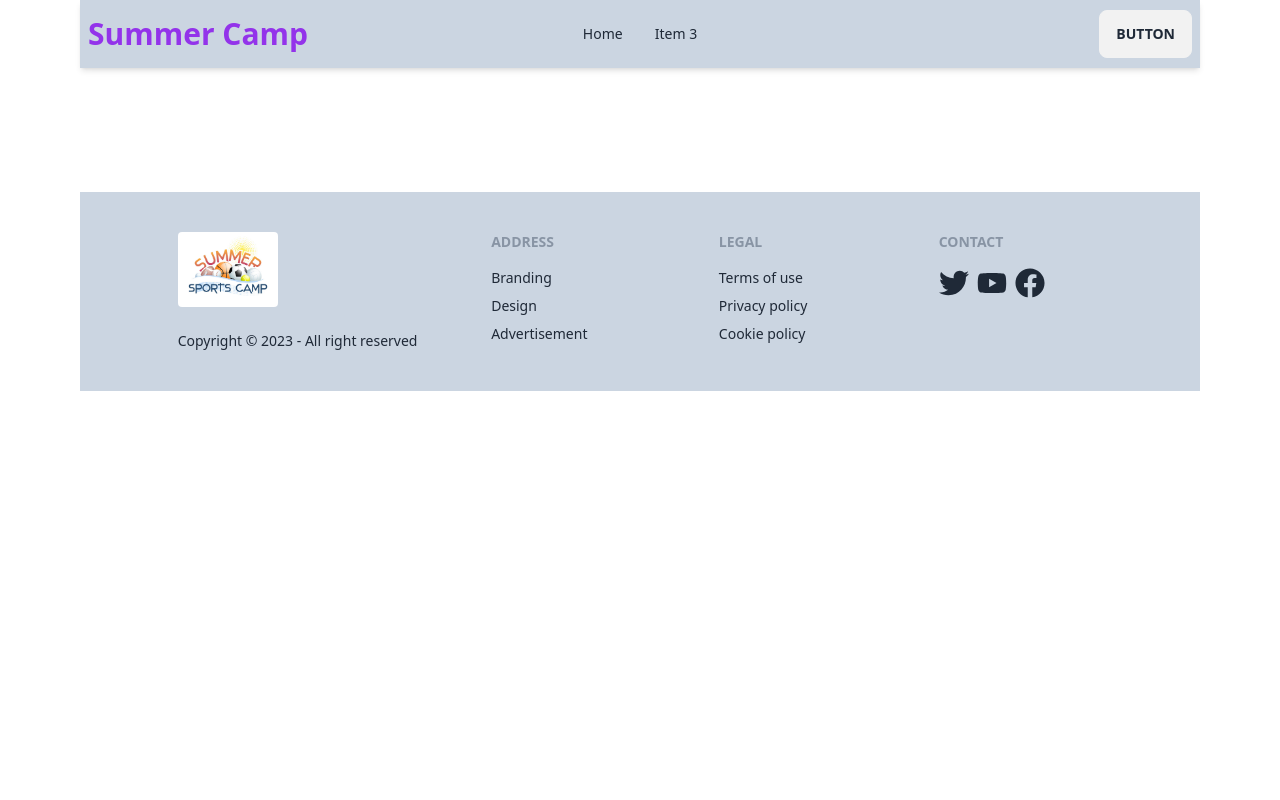
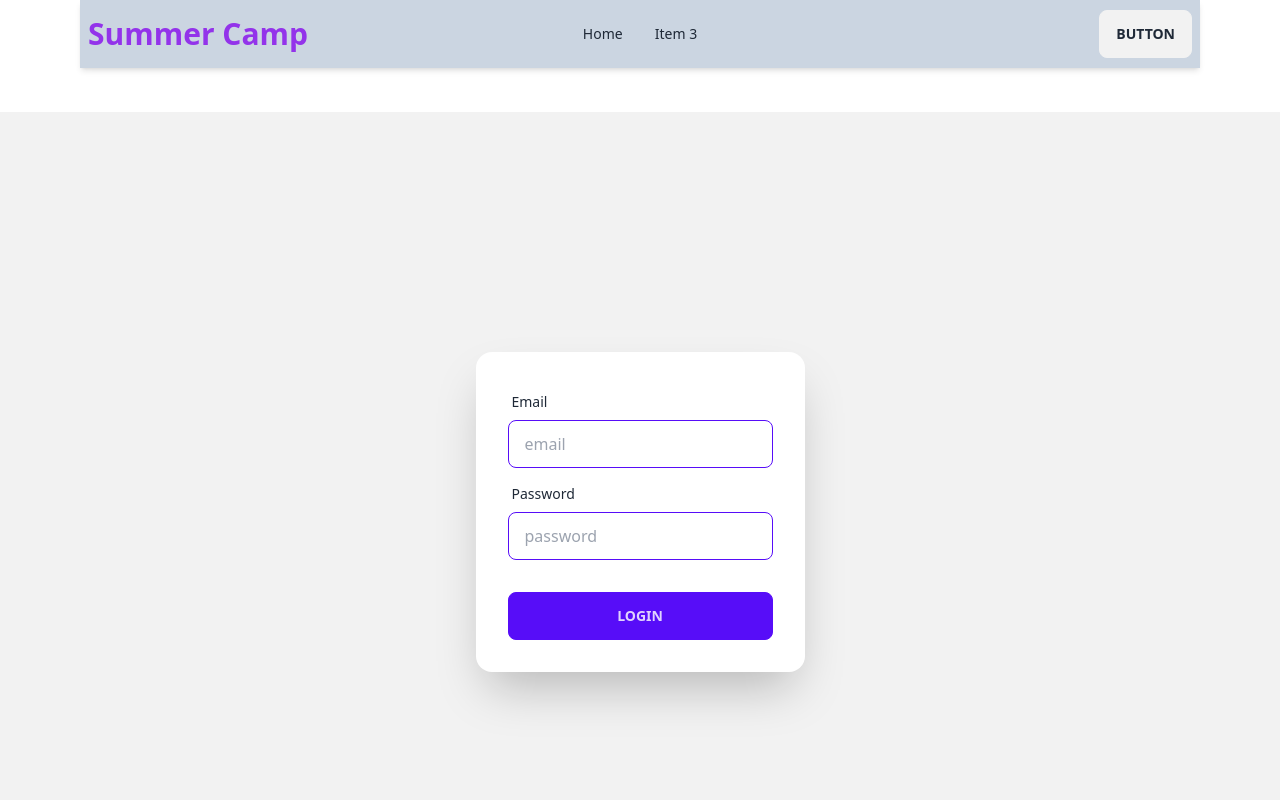
Before and after one commit to RifatHossain41/Summer-Camp-School, a React (Vite) app: page /login in a window 1280 px wide. Shown: the top 800 px of the page. Built offline with nearby package versions, Linux system fonts and the light colour scheme; no server answers.

Commit message:
added login page

```diff
--- a/src/Pages/Login/Login.jsx
+++ b/src/Pages/Login/Login.jsx
@@ -1,11 +1,59 @@
-
+import { useContext } from "react";
+import { useForm } from "react-hook-form";
+import { AuthContext } from "../../provider/AuthProvider";
+import Swal from "sweetalert2";
+import { useLocation, useNavigate } from "react-router-dom";
 
 const Login = () => {
+  const {signIn} = useContext(AuthContext)
+  const navigate = useNavigate();
+  const location = useLocation();
+
+  const from = location.state?.from?.pathname || "/";
+
+  const { register, handleSubmit } = useForm();
+  const onSubmit = data => {
+    signIn( data.email, data.password )
+    .then(result => {
+      const loggedUser = result.user;
+      console.log(loggedUser);
+      Swal.fire({
+        title: 'User Login Successful',
+        showClass: {
+          popup: 'animate__animated animate__fadeInDown'
+        },
+        hideClass: {
+          popup: 'animate__animated animate__fadeOutUp'
+        }
+      })
+      navigate(from, { replace: true });
+     })
+  };
 
   return (
-   <div>
-
-   </div>
+ <div className="hero min-h-screen bg-base-200">
+    <div className="hero-content flex-col lg:flex-row-reverse">
+      <div className="card flex-shrink-0 w-full max-w-sm shadow-2xl bg-base-100">
+        <form onSubmit={handleSubmit(onSubmit)} className="card-body">
+               <div className="form-control">
+                  <label className="label">
+                    <span className="label-text">Email</span>
+                  </label>
+                  <input type="email" {...register("email", { required: true })} name="email" placeholder="email" className="input input-bordered input-primary w-full max-w-xs" />
+                </div>
+                <div className="form-control">
+                  <label className="label">
+                    <span className="label-text">Password</span>
+                  </label>
+                  <input type="password" {...register("password", { required: true })} name="password" placeholder="password" className="input input-bordered input-primary w-full max-w-xs" />
+                </div>
+          <div className="form-control mt-6">
+            <input className="btn btn-primary" type="submit" value="Login" />
+          </div>
+        </form>
+      </div>
+    </div>
+  </div>
   );
 };
 
```
